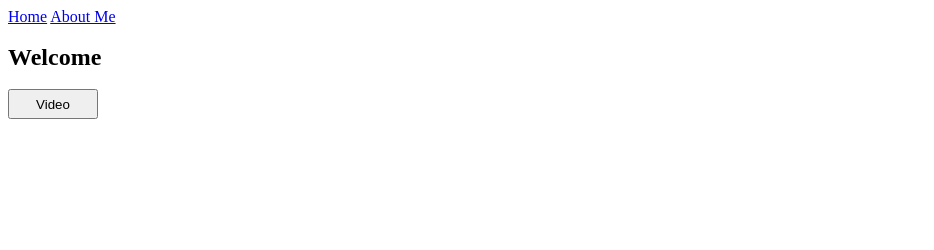
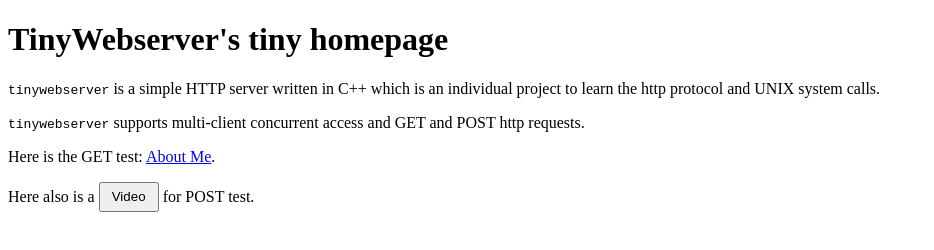
Before and after one commit to RaymondKang-cn/TinyWebserver, a plain HTML site: page static/index.html in a window 1280 px wide. Shown: the whole page, without its empty margins (0-934 px from the left). Drawn offline with Linux system fonts and the light colour scheme.

Commit message:
Update html

```diff
--- a/static/index.html
+++ b/static/index.html
@@ -3,19 +3,28 @@
 
 <head>
         <meta charset="UTF-8">
-        <title>WebServer</title>
+        <title>Tiny Homepage</title>
 </head>
+<body>
+        <h1>TinyWebserver's tiny homepage</h1>
+        <p>
+        <code>tinywebserver</code> is a simple HTTP server written in C++
+        which is an individual project to learn the http protocol and UNIX system calls.
+        </p>
 
-<body>
-        <a href="/index.html">Home</a>   <a href="/aboutme.html">About Me</a>
-        <br />
-        <br />
-        <font size="5"> <strong>Welcome</strong></font>
-        <br />
-        <br />
-        <form action="1" method="post">
-                <button type="submit" style="width:90px;height:30px">Video</button>
-        </form>
+        <p>
+        <code>tinywebserver</code> supports multi-client concurrent access and GET and POST http requests.
+        </p>
+
+        <p>
+        Here is the GET test: <a href="/aboutme.html">About Me</a>.
+        </p>
+
+        <p>
+        <form action="1" method="post"> Here also is a <button type="submit" style="width:60px;height:30px">Video</button> for POST test.</form>
+        </p>
+
+
 </body>
 
 </html>
```
Also changed, not shown: static/aboutme.html (+2 -2 lines), static/video.html (+1 -1 lines).
